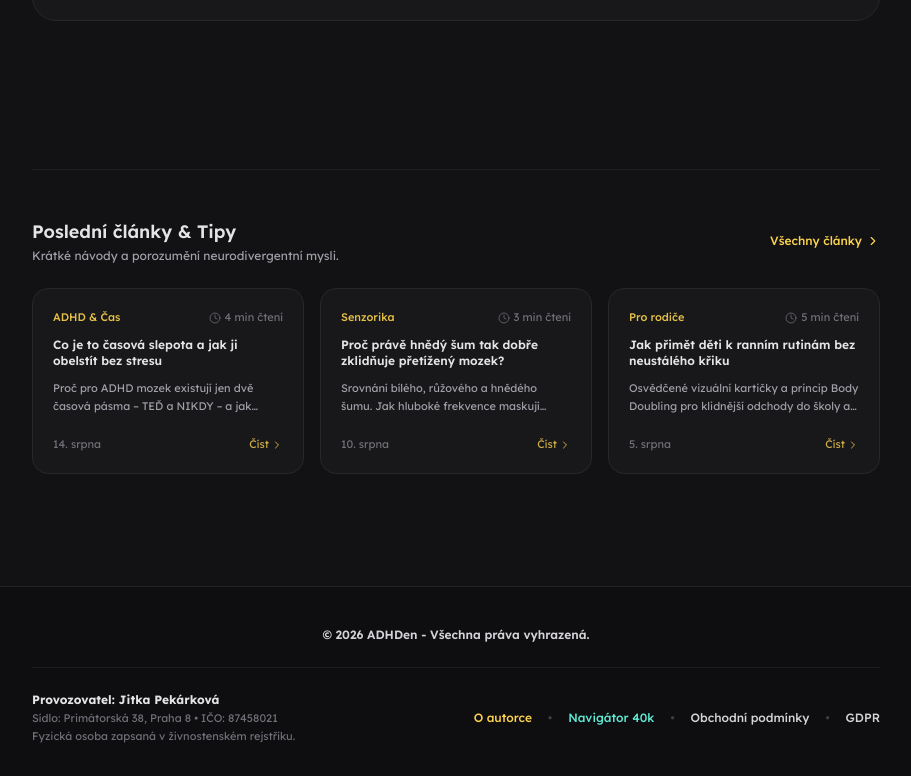
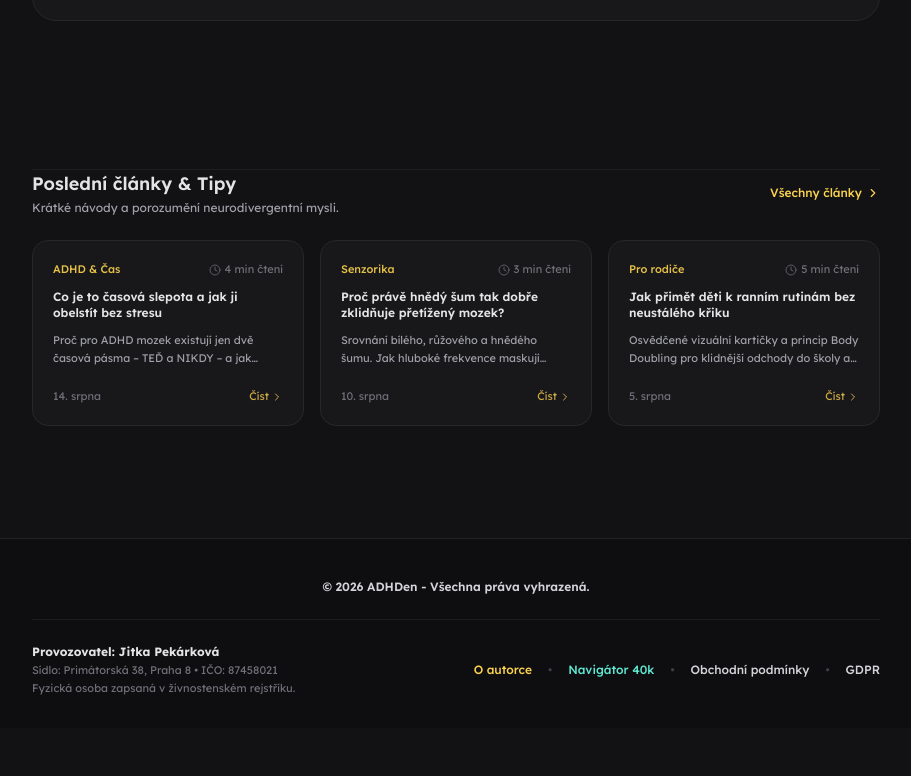
Before and after one commit to onlinejitka/ADHden, a Next.js app: page / in a window 1280 px wide. Shown: the part 1342-2118 px from the top of the page, without its empty margins (184-1095 px from the left). After the commit the page ends 2070 px from the top, so only its background shows below. Built offline with nearby package versions, Linux system fonts and the light colour scheme.

Commit message:
Update page.tsx

```diff
--- a/app/page.tsx
+++ b/app/page.tsx
@@ -273,7 +273,7 @@ export default function LandingPage() {
       <div className="h-5" />
 
           {/* Sekce Magazínu */}
-          <section className="space-y-6 border-t border-zinc-800/60 pt-12">
+          <section className="space-y-6 border-t border-zinc-800/60 pt-0">
             <div className="flex items-center justify-between">
               <div>
                 <h2 className="text-lg font-semibold text-zinc-200">
```
